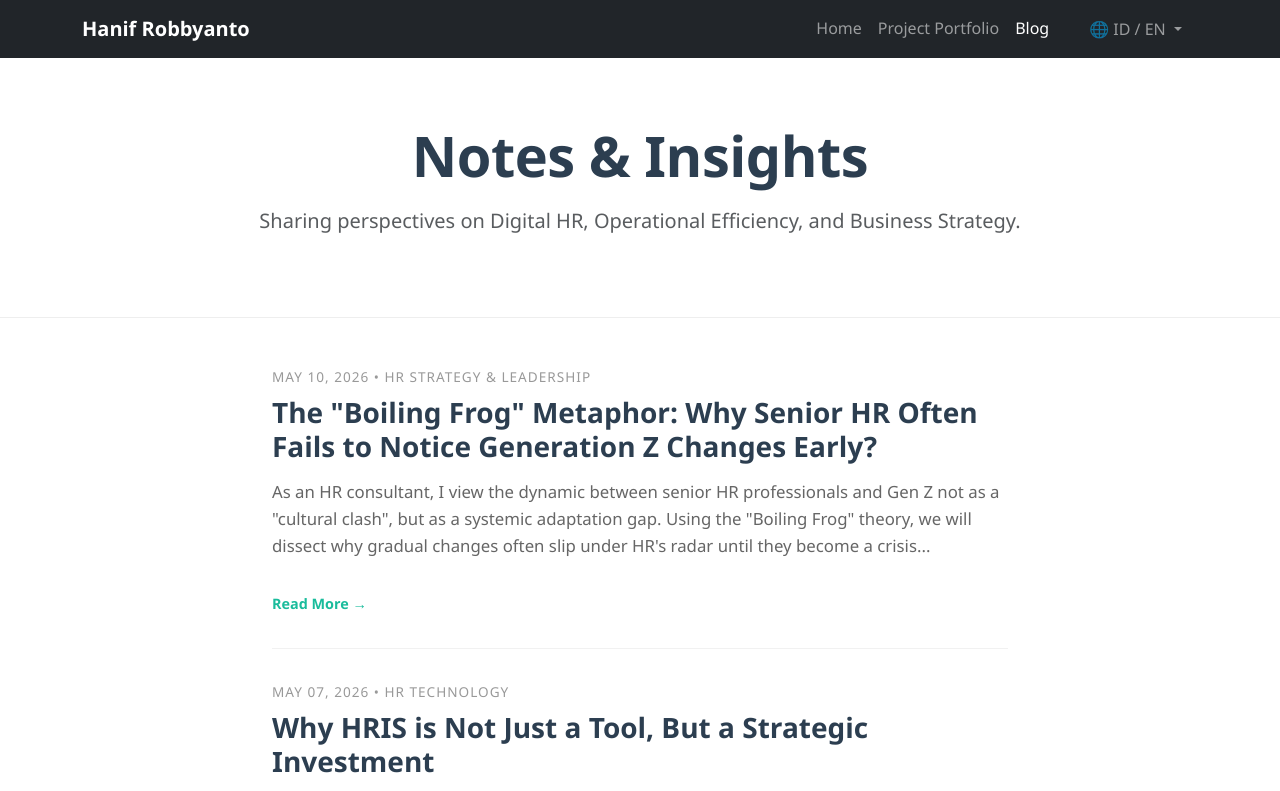
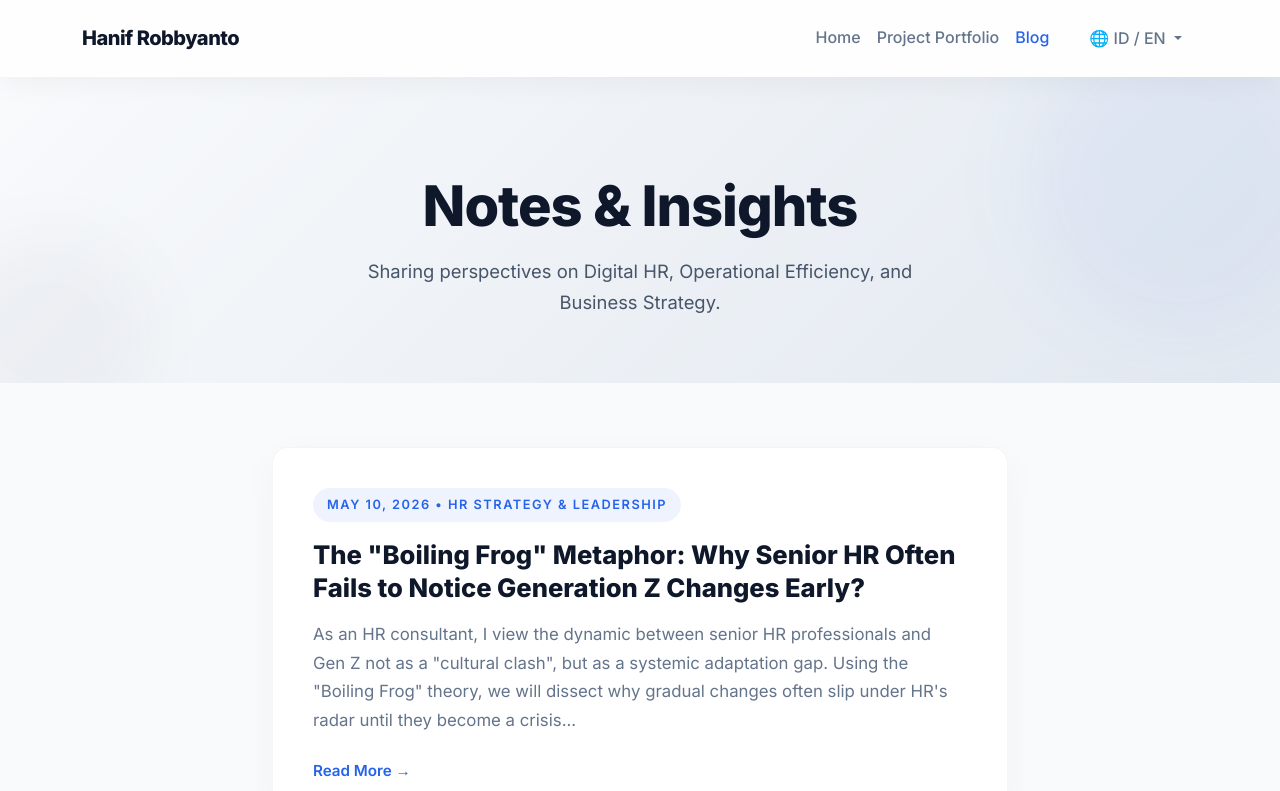
Before and after one commit to robby4505/hanifrobbyanto, a plain HTML site: page blog-en.html in a window 1280 px wide. Shown: the top 791 px of the page. Drawn offline with nearby package versions, Linux system fonts and the light colour scheme.

Commit message:
style(blog): premium UI redesign with glassmorphism and animations

```diff
--- a/blog-en.html
+++ b/blog-en.html
@@ -6,35 +6,108 @@
   <title>Blog & Insights | Hanif Robbyanto</title>
   <link href="https://cdn.jsdelivr.net/npm/bootstrap@5.3.3/dist/css/bootstrap.min.css" rel="stylesheet">
   <link rel="stylesheet" href="https://cdn.jsdelivr.net/npm/bootstrap-icons@1.11.3/font/bootstrap-icons.min.css">
+  <link rel="preconnect" href="https://fonts.googleapis.com">
+  <link rel="preconnect" href="https://fonts.gstatic.com" crossorigin>
+  <link href="https://fonts.googleapis.com/css2?family=Inter:wght@400;500;600;700;800&display=swap" rel="stylesheet">
   <style>
-    :root { --primary: #2c3e50; --accent: #1abc9c; --text-body: #4a4a4a; }
-    body { font-family: 'Segoe UI', system-ui, sans-serif; background-color: #ffffff; color: var(--text-body); line-height: 1.6; }
+    :root {
+      --primary: #0f172a;
+      --accent: #2563eb;
+      --text-body: #334155;
+      --bg-light: #f8fafc;
+      --card-bg: #ffffff;
+    }
+    body { font-family: 'Inter', system-ui, sans-serif; background-color: var(--bg-light); color: var(--text-body); line-height: 1.7; }
+
+    /* Navbar Glassmorphism */
+    .navbar {
+      background: rgba(255, 255, 255, 0.8) !important;
+      backdrop-filter: blur(12px);
+      -webkit-backdrop-filter: blur(12px);
+      box-shadow: 0 4px 30px rgba(0, 0, 0, 0.05);
+      border-bottom: 1px solid rgba(255,255,255,0.5);
+      padding: 1rem 0;
+    }
+    .navbar-brand { color: var(--primary) !important; font-weight: 800; letter-spacing: -0.5px; }
+    .nav-link { color: #64748b !important; font-weight: 500; transition: color 0.3s; }
+    .nav-link:hover, .nav-link.active { color: var(--accent) !important; }
+    .btn-lang { border-color: #cbd5e1; color: var(--primary); font-weight: 500; }
+    .btn-lang:hover { background-color: var(--bg-light); color: var(--primary); }
 
     /* Header Blog */
-    .blog-header { padding: 4rem 0; border-bottom: 1px solid #eee; margin-bottom: 3rem; }
-    .blog-title { font-weight: 800; color: var(--primary); letter-spacing: -0.5px; }
+    .blog-header {
+      padding: 6rem 0 4rem;
+      background: linear-gradient(135deg, #f8fafc 0%, #e2e8f0 100%);
+      margin-bottom: 4rem;
+      border-bottom: none;
+      position: relative;
+      overflow: hidden;
+    }
+    .blog-header::before {
+      content: ''; position: absolute; top: -50px; right: -50px; width: 300px; height: 300px;
+      background: rgba(37, 99, 235, 0.05); border-radius: 50%; filter: blur(40px);
+    }
+    .blog-header::after {
+      content: ''; position: absolute; bottom: -50px; left: -50px; width: 200px; height: 200px;
+      background: rgba(15, 23, 42, 0.03); border-radius: 50%; filter: blur(30px);
+    }
+    .blog-title { font-weight: 800; color: var(--primary); letter-spacing: -1px; position: relative; z-index: 1; }
+    .header-desc { color: #475569; font-size: 1.15rem; font-weight: 400; position: relative; z-index: 1; max-width: 600px; margin: 0 auto; }
 
-    /* Card Artikel Clean */
-    .article-card { border: none; border-radius: 0; padding-bottom: 2rem; margin-bottom: 2rem; border-bottom: 1px solid #f1f1f1; transition: all 0.3s ease; }
-    .article-card:last-child { border-bottom: none; }
-    .article-card:hover { transform: translateX(5px); }
-    .article-meta { font-size: 0.85rem; color: #999; margin-bottom: 0.5rem; text-transform: uppercase; letter-spacing: 1px; }
-    .article-title { font-weight: 700; color: var(--primary); text-decoration: none; display: block; margin-bottom: 1rem; }
+    /* Card Artikel Premium */
+    .article-card {
+      background: var(--card-bg);
+      border: 1px solid rgba(0,0,0,0.04);
+      border-radius: 16px;
+      padding: 2.5rem;
+      margin-bottom: 2rem;
+      box-shadow: 0 10px 40px rgba(0,0,0,0.03);
+      transition: all 0.4s cubic-bezier(0.175, 0.885, 0.32, 1.275);
+    }
+    .article-card:hover {
+      transform: translateY(-8px);
+      box-shadow: 0 20px 50px rgba(0,0,0,0.08);
+      border-color: rgba(37, 99, 235, 0.1);
+    }
+    .article-meta {
+      font-size: 0.8rem;
+      color: var(--accent);
+      font-weight: 600;
+      margin-bottom: 1rem;
+      text-transform: uppercase;
+      letter-spacing: 1.5px;
+      display: inline-block;
+      background: rgba(37, 99, 235, 0.08);
+      padding: 6px 14px;
+      border-radius: 50px;
+    }
+    .article-title { font-weight: 800; color: var(--primary); text-decoration: none; display: block; margin-bottom: 1rem; font-size: 1.6rem; line-height: 1.3; transition: color 0.3s; }
     .article-title:hover { color: var(--accent); }
-    .article-excerpt { color: #666; font-size: 1.05rem; }
-    .read-more { color: var(--accent); text-decoration: none; font-weight: 600; font-size: 0.9rem; margin-top: 1rem; display: inline-block; }
-    .read-more:hover { text-decoration: underline; }
+    .article-excerpt { color: #64748b; font-size: 1.05rem; line-height: 1.7; margin-bottom: 0; }
+    .read-more {
+      color: var(--accent);
+      text-decoration: none;
+      font-weight: 600;
+      font-size: 0.95rem;
+      margin-top: 1.5rem;
+      display: inline-flex;
+      align-items: center;
+      gap: 5px;
+      transition: gap 0.3s;
+    }
+    .article-card:hover .read-more { gap: 10px; }
+    .read-more:hover { color: #1d4ed8; }
 
     /* Footer Simple */
-    footer { background-color: #f8f9fa; border-top: 1px solid #eee; padding: 2rem 0; margin-top: 4rem; }
+    footer { background-color: var(--card-bg); border-top: 1px solid #e2e8f0; padding: 3rem 0; margin-top: 5rem; }
   </style>
 </head>
 <body>
 
 <!-- Navbar -->
-<nav class="navbar navbar-expand-lg navbar-dark bg-dark sticky-top">
+<nav class="navbar navbar-expand-lg sticky-top">
   <div class="container">
-    <a class="navbar-brand fw-bold" href="index-en.html">Hanif Robbyanto</a>
+    <a class="navbar-brand" href="index-en.html">Hanif Robbyanto</a>
     <button class="navbar-toggler" type="button" data-bs-toggle="collapse" data-bs-target="#navbarNav">
       <span class="navbar-toggler-icon"></span>
     </button>
@@ -46,10 +119,10 @@
 
         <!-- Toggle Bahasa -->
         <li class="nav-item dropdown ms-3">
-          <a class="nav-link dropdown-toggle btn btn-outline-light btn-sm px-3 py-1" href="#" role="button" data-bs-toggle="dropdown">
+          <a class="nav-link dropdown-toggle btn btn-lang btn-sm px-3 py-1" href="#" role="button" data-bs-toggle="dropdown">
             🌐 ID / EN
           </a>
-          <ul class="dropdown-menu dropdown-menu-end">
+          <ul class="dropdown-menu dropdown-menu-end shadow-sm border-0 mt-2">
             <li><a class="dropdown-item" href="blog.html">🇮🇩 Indonesia</a></li>
             <li><a class="dropdown-item" href="blog-en.html">🇺🇸 English</a></li>
           </ul>
@@ -63,7 +136,7 @@
 <header class="blog-header">
   <div class="container text-center">
     <h1 class="display-4 blog-title">Notes & Insights</h1>
-    <p class="lead text-muted mt-3">Sharing perspectives on Digital HR, Operational Efficiency, and Business Strategy.</p>
+    <p class="header-desc mt-3">Sharing perspectives on Digital HR, Operational Efficiency, and Business Strategy.</p>
   </div>
 </header>
 
@@ -95,11 +168,11 @@
 
       <article class="article-card">
         <div class="article-meta">May 01, 2026 • Business Strategy</div>
-        <a href="#" class="h3 article-title">Operational Cost Efficiency: A Port Case Study</a>
+        <a href="asset/blog/Efisiensi_Pelabuhan/efisiensi_pelabuhan.html" class="h3 article-title">Operational Cost Efficiency: A Port Case Study</a>
         <p class="article-excerpt">
           How did we manage to reduce the procurement cycle from 90 days to 30 days? The key was not in budget cuts, but in the digitization of approval workflows and data transparency...
         </p>
-        <a href="#" class="read-more">Read More →</a>
+        <a href="asset/blog/Efisiensi_Pelabuhan/efisiensi_pelabuhan.html" class="read-more">Read More →</a>
       </article>
 
       <article class="article-card">
```
Also changed, not shown: blog.html (+92 -19 lines).
